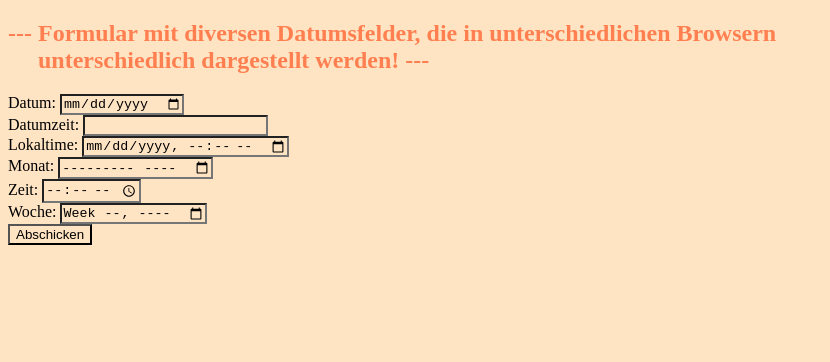
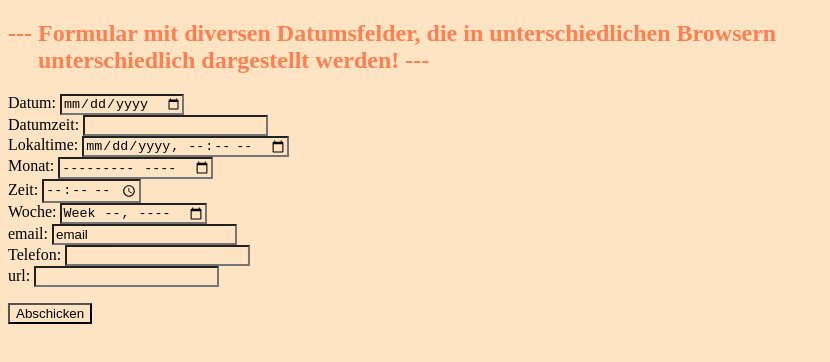
Before and after one commit to andeuvsc/vsc, a plain HTML site: page HTML/HTML5Grundkurs/formular.html in a window 1280 px wide. Shown: the whole page, without its empty margins (0-830 px from the left). Drawn offline with Linux system fonts and the light colour scheme.

Commit message:
Ergänzungen

```diff
--- a/HTML/HTML5Grundkurs/formular.html
+++ b/HTML/HTML5Grundkurs/formular.html
@@ -20,7 +20,11 @@
             Zeit: <input type="time" name="zeit"><br>
             Woche: <input type="week" name="woche"><br>
 
-            <input type="submit" value="Abschicken">
+            email: <input type="email" value="email"><br>
+            Telefon: <input type="tel" name="tel"><br>
+            url: <input type="url" name="url"><br>
+
+            <p><input type="submit" value="Abschicken"></p>
         </form>
     </section>
 
```
